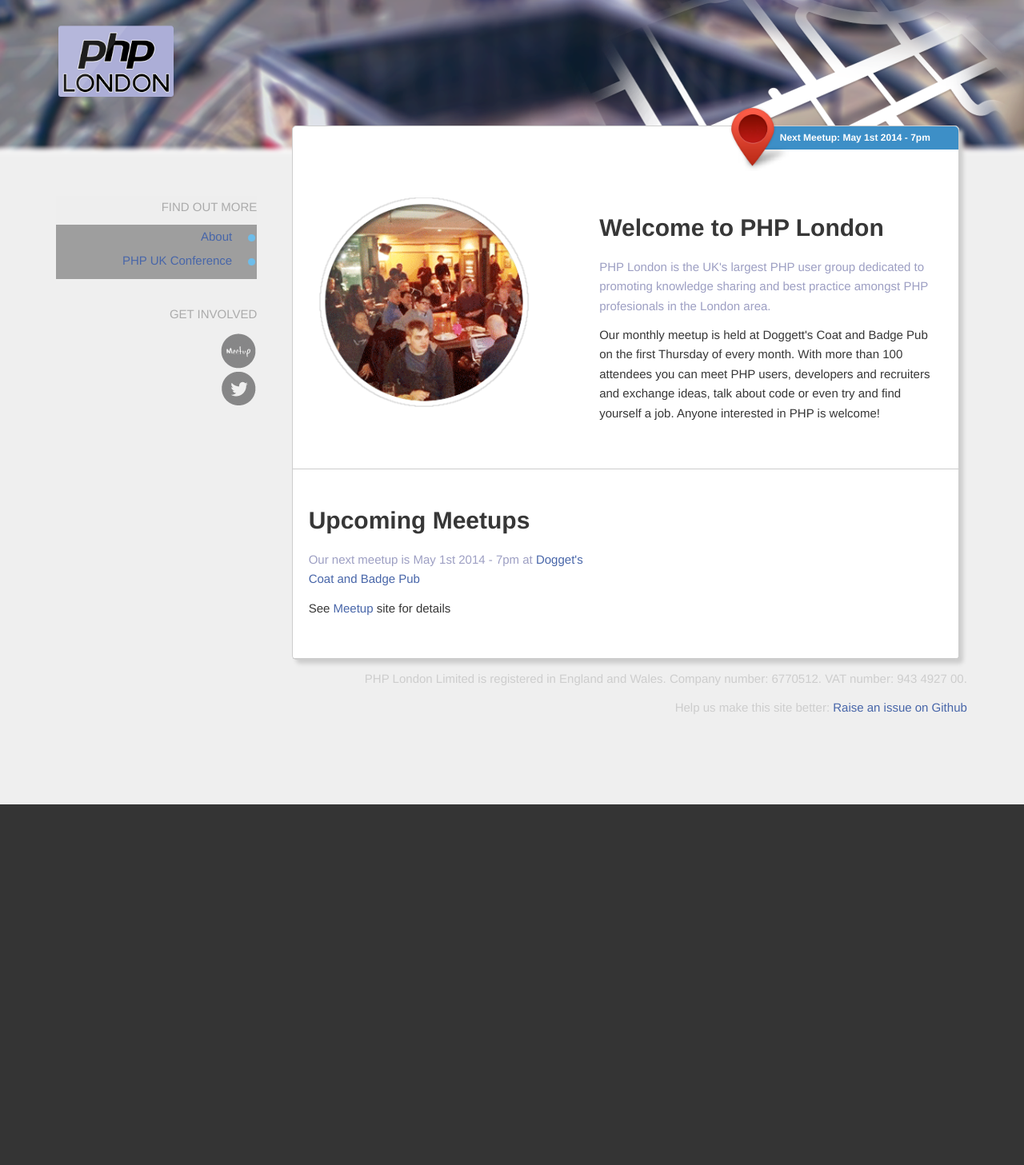
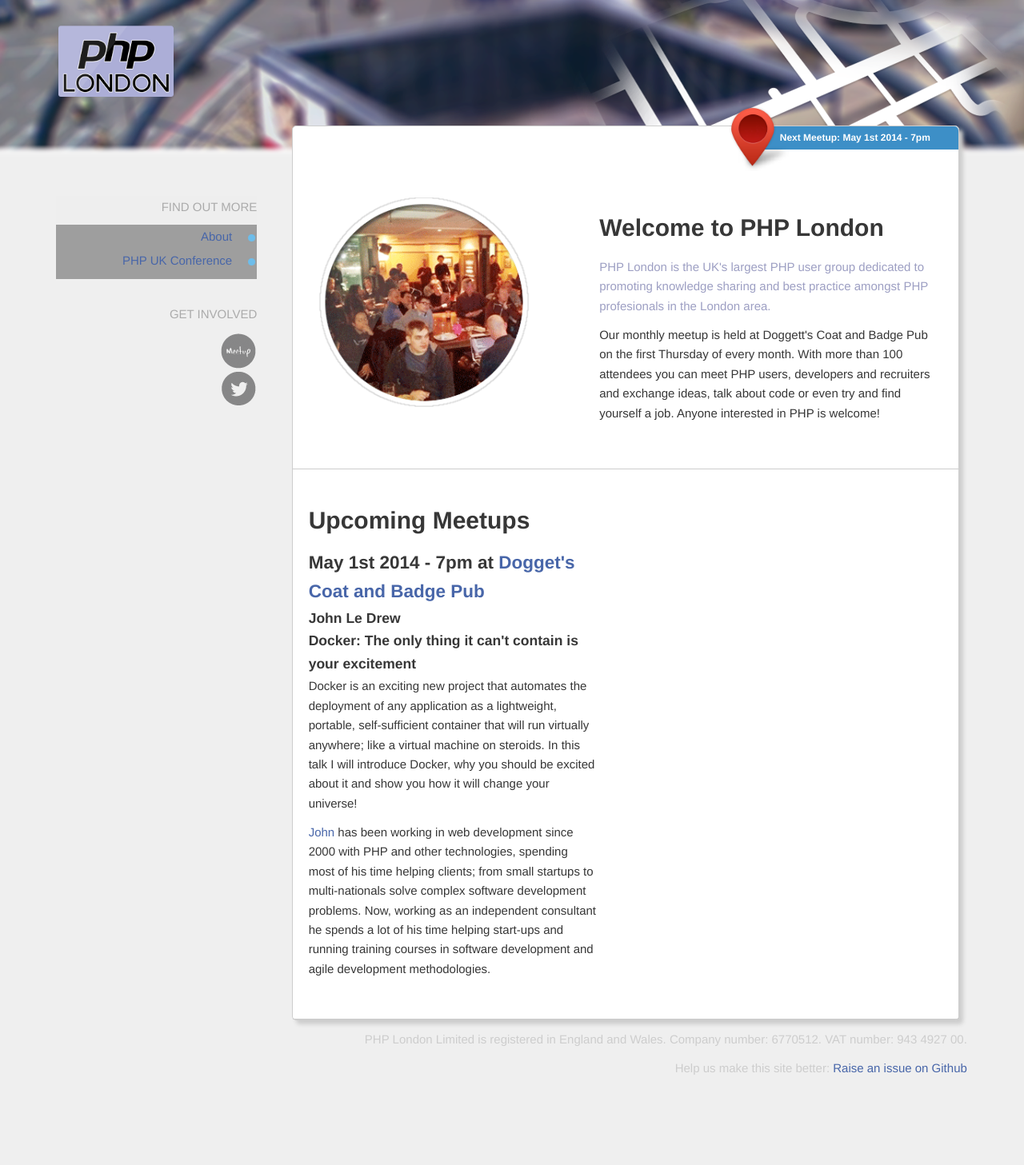
Before and after one commit to phplondon/phplondon.github.io, a Jekyll site: the page built from index.html, in a window 1280 px wide. Shown: the whole page at 80% size. Built offline with Jekyll 4.4.1, drawn with Linux system fonts in a browser that asks for light colours; before the commit the page ends 1006 px from its top, so only the background shows below that; grey boxes are pictures that could not be loaded.

Commit message:
Add John's talk

```diff
--- a/index.html
+++ b/index.html
@@ -17,8 +17,11 @@
     <div class="sixcol">
         <div class="home-main-content">
             <h1>Upcoming Meetups</h1>
-            <p class="purple">Our next meetup is May 1st 2014 - 7pm at <a href="http://www.nicholsonspubs.co.uk/doggettscoatandbadgesouthbanklondon/">Dogget's Coat and Badge Pub</a></p>
-            <p>See <a href="http://www.meetup.com/phplondon/">Meetup</a> site for details</p>
+            <h2>May 1st 2014 - 7pm at <a href="http://www.nicholsonspubs.co.uk/doggettscoatandbadgesouthbanklondon/">Dogget's Coat and Badge Pub</a></h2>
+            <h3>John Le Drew</h3>
+            <h3>Docker: The only thing it can't contain is your excitement</h3>
+            <p>Docker is an exciting new project that automates the deployment of any application as a lightweight, portable, self-sufficient container that will run virtually anywhere; like a virtual machine on steroids. In this talk I will introduce Docker, why you should be excited about it and show you how it will change your universe!</p>
+            <p><a href="https://twitter.com/antz29">John</a> has been working in web development since 2000 with PHP and other technologies, spending most of his time helping clients; from small startups to multi-nationals solve complex software development problems. Now, working as an independent consultant he spends a lot of his time helping start-ups and running training courses in software development and agile development methodologies.</p>
         </div>
     </div>
 </div>
```
